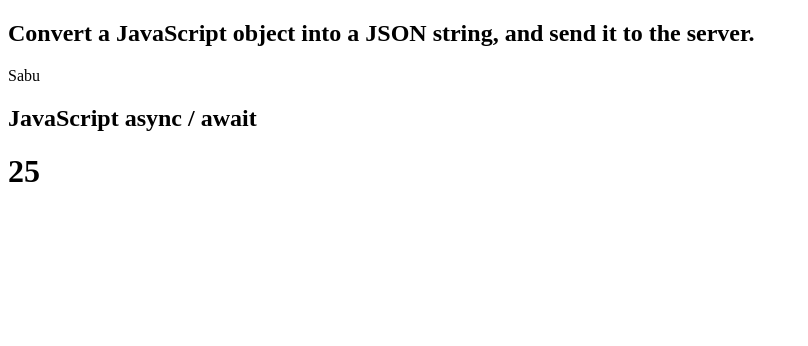
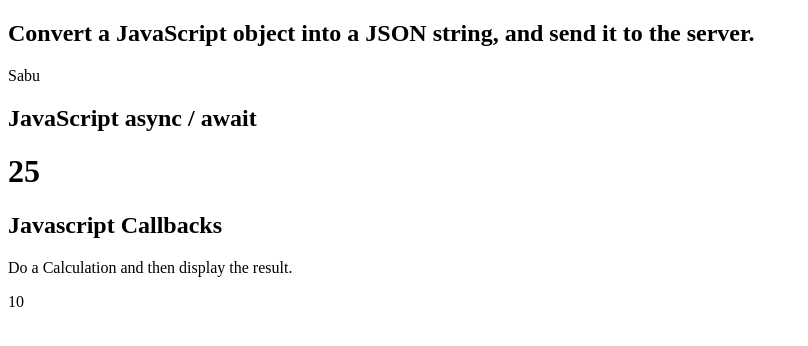
Before and after one commit to sabunextdoor/JSON-and-JS-Asynchronous, a plain HTML site: page index.html in a window 1280 px wide. Shown: the whole page, without its empty margins (0-808 px from the left). Drawn offline with Linux system fonts and the light colour scheme.

Commit message:
Callback

```diff
--- a/index.html
+++ b/index.html
@@ -46,6 +46,19 @@ document.getElementById("resultant").innerHTML =some;
 
         </script>
 
+        <h2> Javascript Callbacks</h2>
+        <p>Do a Calculation and then display the result.</p>
+        <p id="display"></p>
+<script>
+function myDisplayer(value) {
+    document.getElementById("display").innerHTML=value;
+}
+function myCalculator(num1, num2, myCallback){
+    let sum= num1+ num2;
+    myCallback(sum);
+}
+myCalculator(5,5, myDisplayer);
+</script>
 </body>
 
 </html>
```
